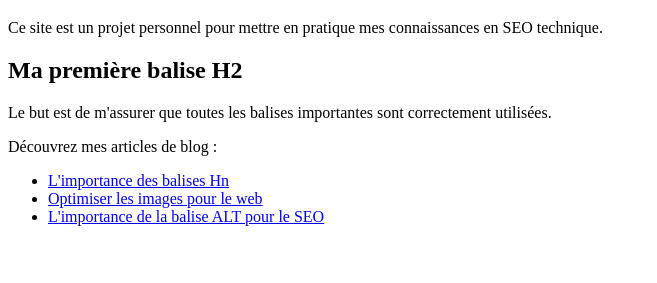
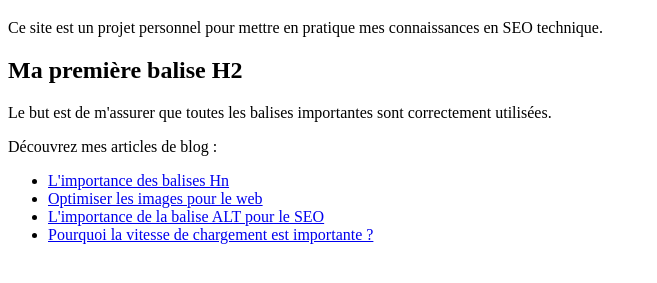
Before and after one commit to ERIC468896/Juste.github.io., a plain HTML site: page index.html in a window 1280 px wide. Shown: the part 61-344 px from the top of the page, without its empty margins (0-657 px from the left). Drawn offline with Linux system fonts and the light colour scheme.

Commit message:
Update index.html

```diff
--- a/index.html
+++ b/index.html
@@ -20,6 +20,7 @@
     <li><a href="article1.html">L'importance des balises Hn</a></li>
     <li><a href="article2.html">Optimiser les images pour le web</a></li>
     <li><a href="balise-alt.html">L'importance de la balise ALT pour le SEO</a></li>
+    <li><a href="vitesse-chargement.html">Pourquoi la vitesse de chargement est importante ?</a></li>
 </ul>
 
 </body>
```
